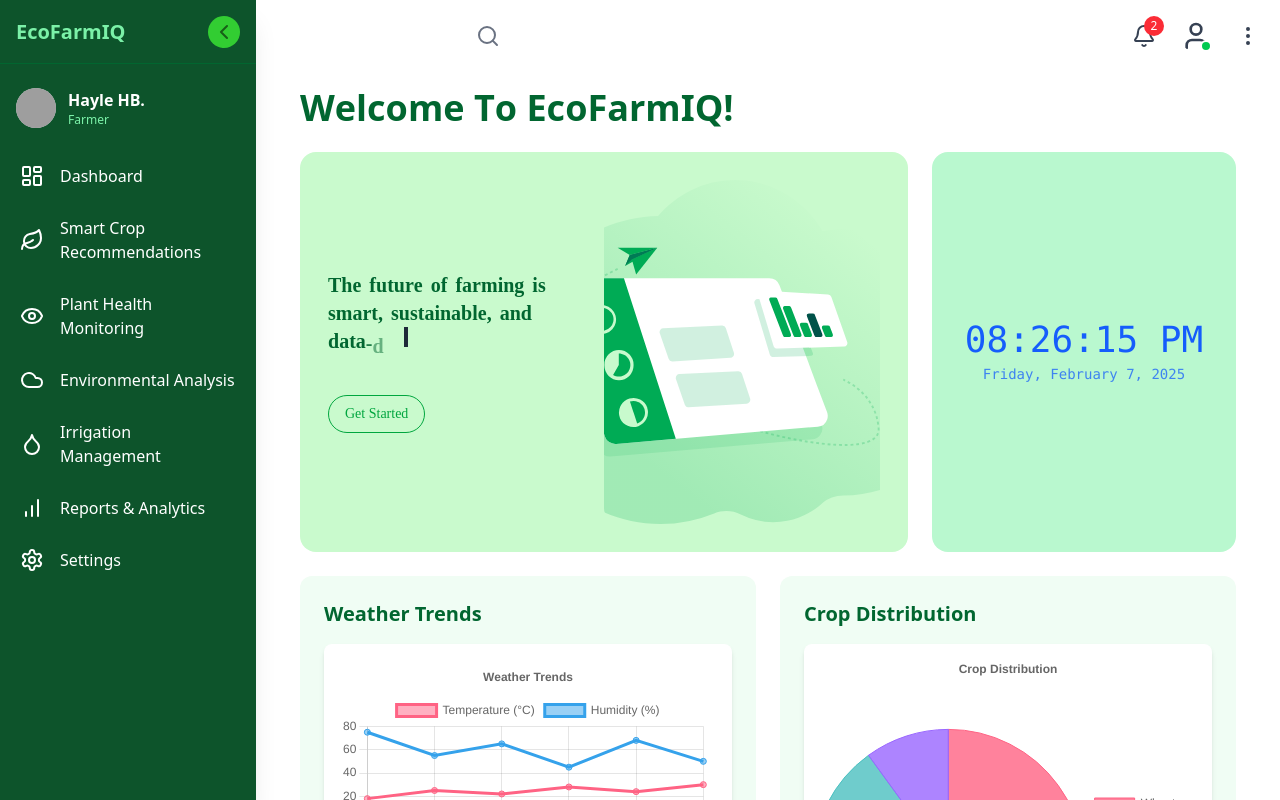
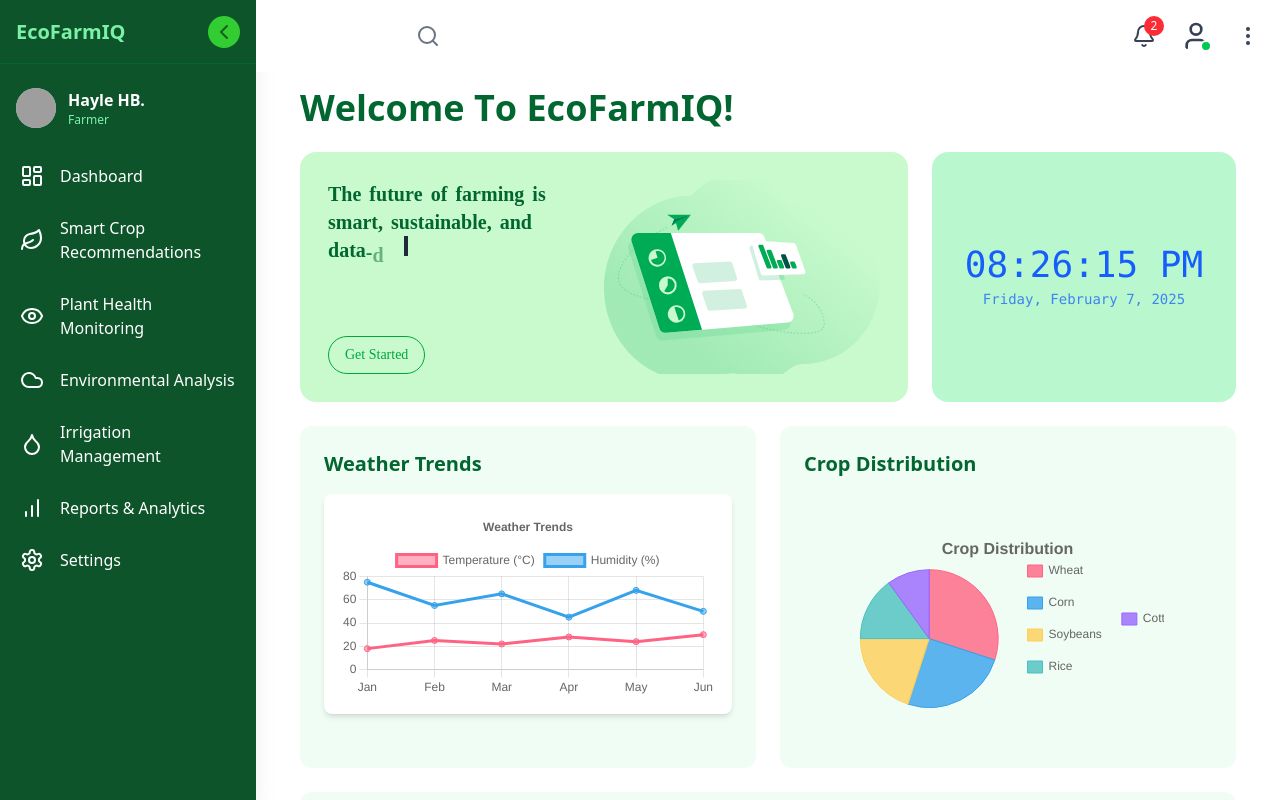
Before and after one commit to Hayle-HB/EcoFarmIQ, a React app: page / in a window 1280 px wide. Shown: the top 800 px of the page. Built offline with nearby package versions, Linux system fonts and the light colour scheme; grey boxes are pictures that could not be loaded; the HTML template or start-up script is replaced by a standard one; a web font is replaced by a local one.

Commit message:
dashbord button is corrected

```diff
--- a/src/components/Charts/CropDistributionChart.jsx
+++ b/src/components/Charts/CropDistributionChart.jsx
@@ -7,20 +7,42 @@ ChartJS.register(ArcElement, Tooltip, Legend);
 const CropDistributionChart = ({ data, title = "Crop Distribution" }) => {
   const options = {
     responsive: true,
+    maintainAspectRatio: false,
     plugins: {
       legend: {
         position: "right",
+        align: "center",
+        labels: {
+          padding: 20,
+          boxWidth: 15,
+          font: {
+            size: 12,
+          },
+        },
       },
       title: {
         display: true,
         text: title,
+        font: {
+          size: 16,
+        },
+      },
+    },
+    layout: {
+      padding: {
+        left: 10,
+        right: 10,
+        top: 10,
+        bottom: 10,
       },
     },
   };
 
   return (
-    <div className="p-2 bg-white rounded-lg shadow-md">
-      <Pie options={options} data={data} />
+    <div className="flex items-center justify-center h-full w-full p-2">
+      <div className="h-[85%] w-[85%]">
+        <Pie options={options} data={data} />
+      </div>
     </div>
   );
 };
--- a/src/components/SideBar/SideBar.jsx
+++ b/src/components/SideBar/SideBar.jsx
@@ -73,7 +73,7 @@ const Sidebar = () => {
           fixed top-0 left-0 h-screen
           bg-green-900 text-white shadow-xl
           transition-all duration-300 ease-in-out
-          z-[999]
+          z-1000
           ${
             isMobile
               ? mobileMenuOpen
@@ -182,7 +182,7 @@ const Sidebar = () => {
           </nav>
         </div>
         <div className={`${isOpen ? "ml-30" : "ml-20"}`}>
-          <TopNav />
+          <TopNav isOpen={isOpen} />
         </div>
       </aside>
     </>
--- a/src/components/SideBar/TopNav.jsx
+++ b/src/components/SideBar/TopNav.jsx
@@ -8,9 +8,9 @@ const TopNav = ({ isOpen }) => {
 
   return (
     <div
-      className={`flex justify-between bg-white p-5 fixed left-0 top-0 ${
-        isOpen ? "ml-30" : "ml-20"
-      } left-94 right-0 transition-all -z-10`}
+      className={`flex justify-between bg-white p-5 fixed left-0 top-0  ${
+        isOpen ? "-ml-30" : "-ml-70"
+      } left-94 right-0 transition-all -z-1000 pl-40`}
     >
       {/* Search Bar */}
       <div className="relative flex items-center">
--- a/src/pages/DashBord/DashBoard.jsx
+++ b/src/pages/DashBord/DashBoard.jsx
@@ -127,7 +127,7 @@ const DashBoard = () => {
         duration-500
       `}
       >
-        {/* Left Card - Adjusted padding and image size */}
+        {/* Left Card */}
         <div
           style={{ backgroundColor: "rgba(201, 250, 205, 255)" }}
           className={`
@@ -147,16 +147,16 @@ const DashBoard = () => {
             lg:p-7
             relative
             h-auto
-            md:h-[350px]
-            lg:h-[400px]
+            md:h-[200px]
+            lg:h-[250px]
           `}
         >
-          <div className="flex flex-col justify-center w-full md:w-[45%] lg:w-[45%] mb-4 md:mb-0">
-            <div className="text-sm sm:text-base md:text-lg lg:text-xl font-bold text-gray-800 mb-4 sm:mb-6">
+          <div className="flex flex-col justify-between w-full md:w-[45%] lg:w-[45%] h-full">
+            <div className="text-sm sm:text-base md:text-lg lg:text-xl font-bold text-gray-800">
               <TypingEffect text="The future of farming is smart, sustainable, and data-driven. EcoFarmIQ is leading the way.🌱" />
             </div>
 
-            <div className="mt-3 sm:mt-4">
+            <div className="mt-auto pt-4">
               <Button variant="outline" size="sm" className="w-32 sm:w-40">
                 Get Started
               </Button>
@@ -182,13 +182,16 @@ const DashBoard = () => {
           items-center
           justify-center
           h-[200px]
-          sm:h-[250px]
-          md:h-[350px]
-          lg:h-[400px]
+          sm:h-[150px]
+          md:h-[200px]
+          lg:h-[250px]
           p-3
           sm:p-4
+          // flex-col
+          // gap-3
         `}
         >
+          {/* <h1>NEW EVENT</h1> */}
           <Clock
             showDate={true}
             size="large"
@@ -206,7 +209,7 @@ const DashBoard = () => {
             <h2 className="text-base sm:text-lg md:text-xl font-semibold text-green-800 mb-3 sm:mb-4">
               Weather Trends
             </h2>
-            <div className="h-[200px] sm:h-[250px] md:h-[300px] lg:h-[350px]">
+            <div className="h-[200px] sm:h-[150px] md:h-[300px] lg:h-[250px]">
               <WeatherChart data={weatherData} />
             </div>
           </div>
@@ -216,7 +219,7 @@ const DashBoard = () => {
             <h2 className="text-base sm:text-lg md:text-xl font-semibold text-green-800 mb-3 sm:mb-4">
               Crop Distribution
             </h2>
-            <div className="h-[200px] sm:h-[250px] md:h-[300px] lg:h-[350px]">
+            <div className="h-[200px] sm:h-[150px] md:h-[300px] lg:h-[250px]">
               <CropDistributionChart data={cropData} />
             </div>
           </div>
```
